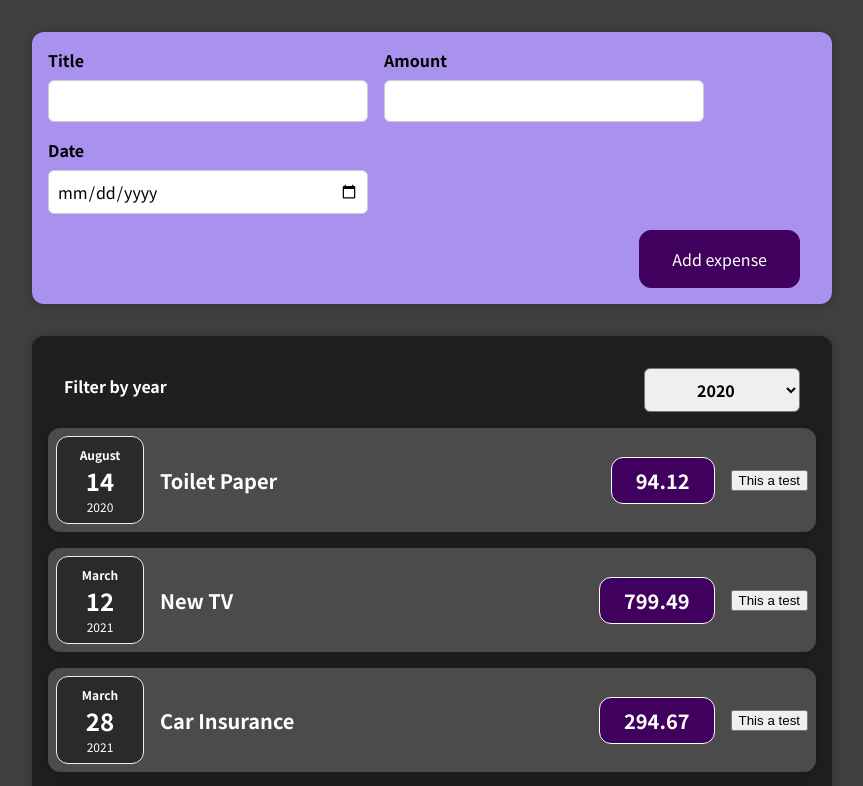
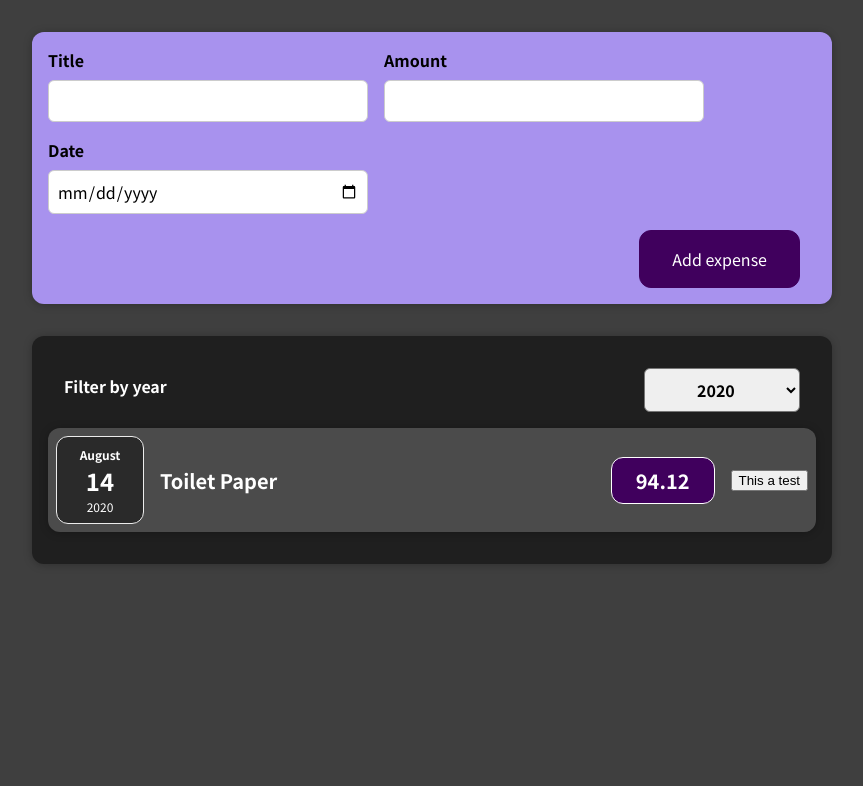
Before and after one commit to JPS09/React-basic-project, a React (Create React App) app: page / in a window 1280 px wide. Shown: the top 786 px of the page, without its empty margins (208-1071 px from the left). Built offline with nearby package versions, Linux system fonts and the light colour scheme.

Commit message:
Sucessfull filter on expenses

```diff
--- a/src/components/Expenses/Expenses.js
+++ b/src/components/Expenses/Expenses.js
@@ -6,8 +6,12 @@ import { useState } from "react";
 
 function Expenses(props) {
   const [filteredYear, setFilteredYear] = useState("2020");
+  const filteredExpenses = props.data.filter(
+    (expense) => expense.date.getFullYear() === parseInt(filteredYear,10)
+  );
   const selectedYearHandler = (selectedYear) => {
     setFilteredYear(selectedYear);
+    console.log(filteredExpenses)
   };
   return (
     <Card className="expenses">
@@ -15,7 +19,7 @@ function Expenses(props) {
         onSelectedYear={selectedYearHandler}
         selected={filteredYear}
       ></ExpenseFilter>
-      {props.data.map((expense) => (
+      {filteredExpenses.map((expense) => (
         <ExpenseItem
           key={expense.id}
           title={expense.title}
```
